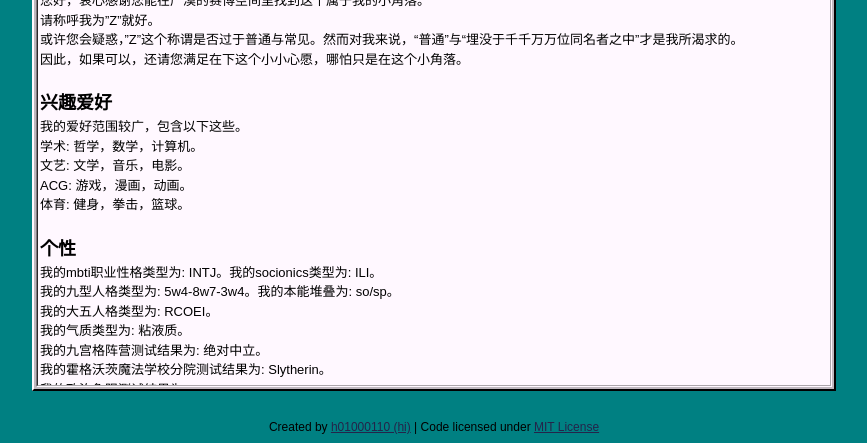
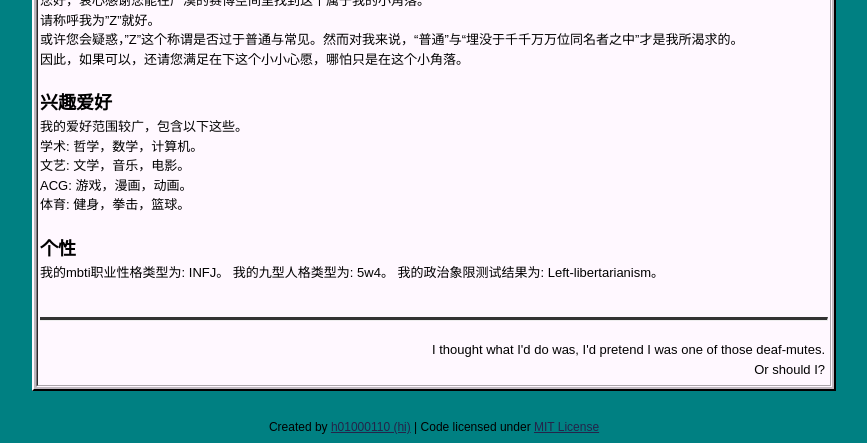
Before and after one commit to player1-Z/player1-Z.github.io, a Jekyll site: the page built from _posts/2020-10-24-Selfintro.md, in a window 1280 px wide, cut to the strip 522-965 px from the top of the page. Shown: the whole strip, without its empty margins (206-1073 px from the left). Built offline with Jekyll 4.4.1, drawn with Linux system fonts in a browser that asks for light colours.

Commit message:
Update 2020-10-24-Selfintro.md

```diff
--- a/_posts/2020-10-24-Selfintro.md
+++ b/_posts/2020-10-24-Selfintro.md
@@ -19,10 +19,6 @@ tags: info
 
 
 ## 个性
-我的mbti职业性格类型为: INTJ。我的socionics类型为: ILI。
-我的九型人格类型为: 5w4-8w7-3w4。我的本能堆叠为: so/sp。
-我的大五人格类型为: RCOEI。
-我的气质类型为: 粘液质。
-我的九宫格阵营测试结果为: 绝对中立。
-我的霍格沃茨魔法学校分院测试结果为: Slytherin。
-我的政治象限测试结果为: Right-libertarianism。
+我的mbti职业性格类型为: INFJ。
+我的九型人格类型为: 5w4。
+我的政治象限测试结果为: Left-libertarianism。
```
